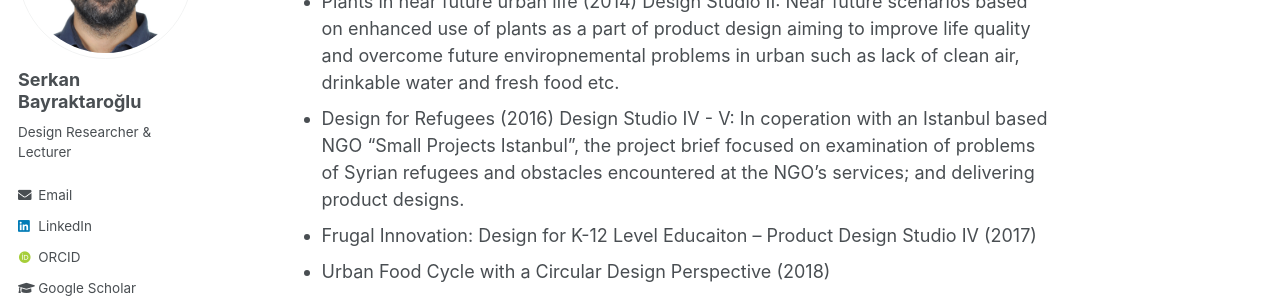
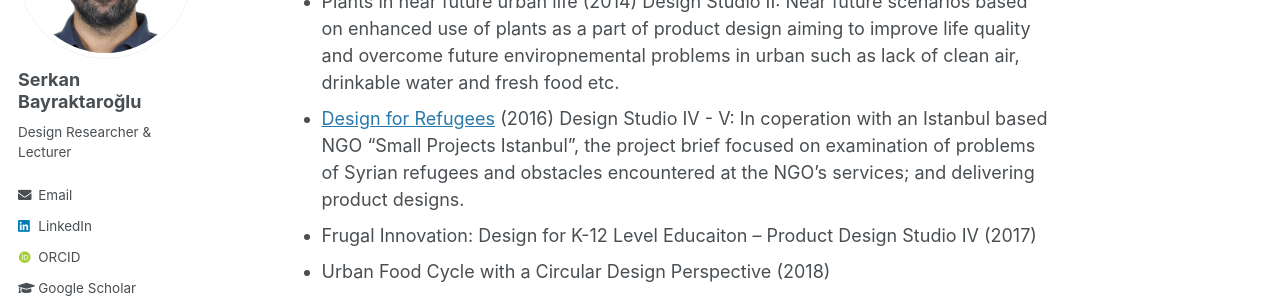
Before and after one commit to serkanbayraktaroglu/serkanbayraktaroglu.github.io, a Jekyll site: the page built from _pages/teaching.md, in a window 1280 px wide and 900 px high, scrolled down 794 px. Shown: the part 152-452 px from the top of the window. Built offline with Jekyll 4.4.1, drawn with Linux system fonts in a browser that asks for light colours; some web fonts are replaced; part of the change alters nothing that is shown.

```diff
--- a/_pages/teaching.md
+++ b/_pages/teaching.md
@@ -19,7 +19,7 @@ The graduation project has also inspired me and my colleague Cinar Narter for [a
 - [Design for Slow Cities 2](/studio2)- Taraklı (2012) Graduation Project : Examining endonegous development opportunities the town and designing product service systems for fostering sustainablity.
 - Design for Personal and Public Health (2013) Design Studio V: In cooperation with Basaksehir LivingLab, product and service designs aiming to improve public and personal health.
 - Plants in near future urban life (2014) Design Studio II: Near future scenarios based on enhanced use of plants as a part of product design aiming to improve life quality and overcome future enviropnemental problems in urban such as lack of clean air, drinkable water and fresh food etc.
-- Design for Refugees (2016) Design Studio IV - V: In coperation with an Istanbul based NGO "Small Projects Istanbul", the project brief focused on examination of problems of Syrian refugees and obstacles encountered at the NGO's services; and delivering product designs.
+- [Design for Refugees](/studio5) (2016) Design Studio IV - V: In coperation with an Istanbul based NGO "Small Projects Istanbul", the project brief focused on examination of problems of Syrian refugees and obstacles encountered at the NGO's services; and delivering product designs.
 - Frugal Innovation: Design for K-12 Level Educaiton – Product Design Studio IV (2017)
 - Urban Food Cycle with a Circular Design Perspective (2018)
 
```
